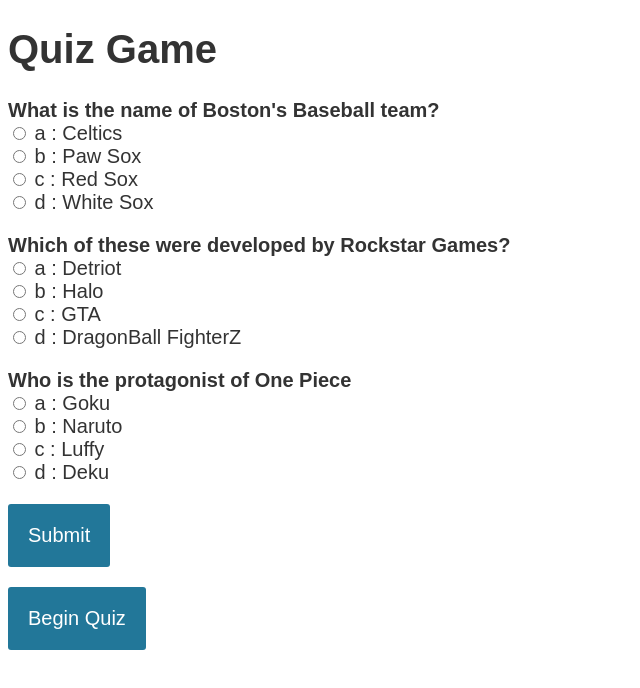
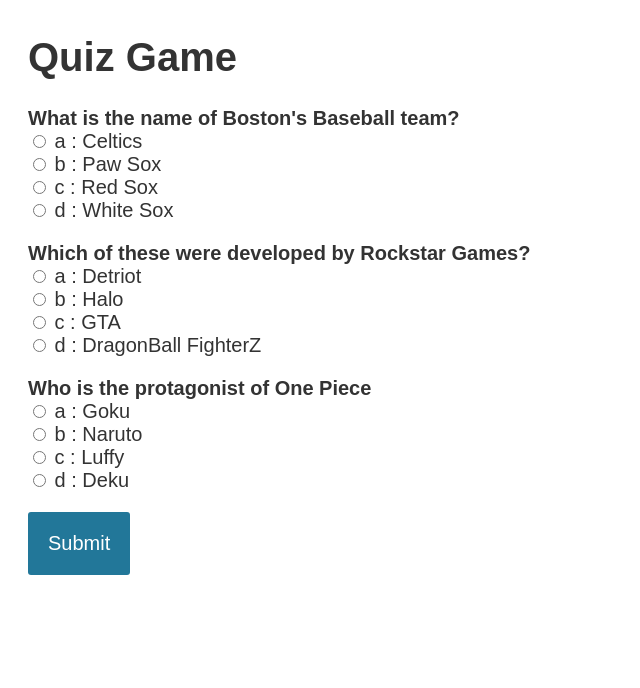
Before and after one commit to mxavier91/Quiz_Game, a plain HTML site: page index.html in a window 1280 px wide. Both pictures are taken after a click on the button "Begin Quiz". Shown: the whole page, without its empty margins (0-640 px from the left). Drawn offline with Linux system fonts and the light colour scheme.

Commit message:
Added a 'Begin Quiz' button. Next I want to add a button that will reset the quiz

```diff
--- a/app.js
+++ b/app.js
@@ -1,7 +1,19 @@
 const quizContainer = document.getElementById('quiz')
 const resultsContainer = document.getElementById('results')
 const submitButton = document.getElementById('submit')
+const startBtn = document.getElementById('start-quiz')
+const game = document.querySelector('.container')
 
+function startQuiz() {
+  startBtn.style.display = 'none';
+  game.style.display = 'block'
+}
+
+function resetQuiz () {
+
+}
+
+startBtn.addEventListener('click', startQuiz)
 
 const quizGame = [
   {
--- a/index.html
+++ b/index.html
@@ -8,12 +8,15 @@
   <title>Quiz Game</title>
 </head>
 <body>
-  <h1>Quiz Game</h1>
-  <div id="quiz"></div>
-  <button id="submit">Submit</button>
-  <div id="results"></div>
-  <button id="start-quiz">Begin Quiz</button>
-
+  <div class="container">
+      <h1>Quiz Game</h1>
+      <div id="quiz"></div>
+      <button id="submit">Submit</button>
+      <div id="results"></div>
+  </div>
+<div class="start-quiz-content">
+    <button id="start-quiz">Begin Quiz</button>
+</div>
   <script src="app.js"></script>
 </body>
 </html>
--- a/style.css
+++ b/style.css
@@ -2,6 +2,14 @@
   font-size: 20px;
   font-family: sans-serif;
   color: #333;
+}
+
+.container {
+  display: none;
+  margin: auto;
+  max-width: 1440px;
+  overflow: auto;
+  padding: 0 20px;
 }
 .question{
   font-weight: 600;
@@ -27,6 +35,13 @@
   background-color: #38a;
 }
 
+.start-quiz-content {
+  display: flex;
+  height: 500px;
+  align-items: center;
+  justify-content: center;
+}
+
 #start-quiz {
   font-family: sans-serif;
   font-size: 20px;
```
